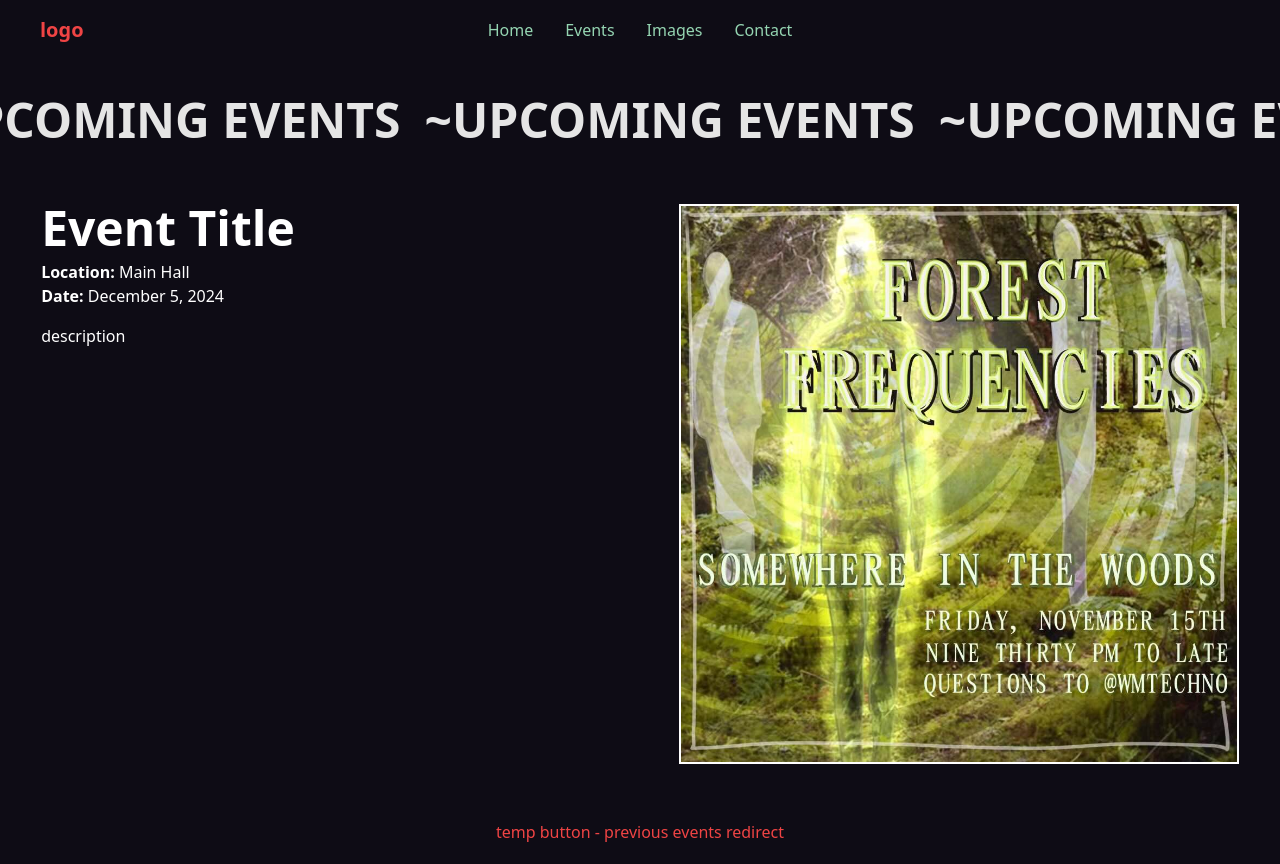
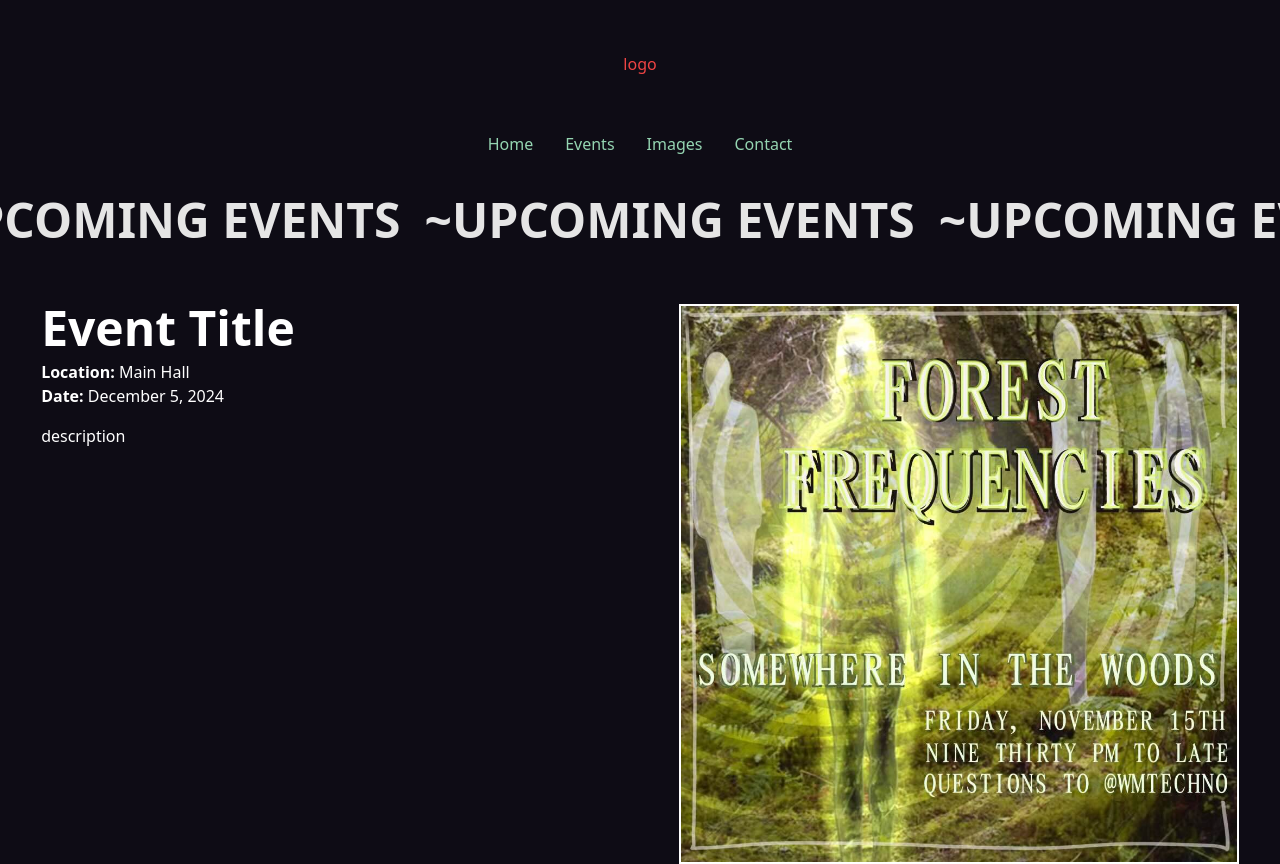
Before and after one commit to marabkhan/pink-neptune, an Astro site: page / in a window 1280 px wide. Shown: the top 864 px of the page. Built offline with nearby package versions, Linux system fonts and the light colour scheme; Astro itself is replaced by a stand-in of ours.

Commit message:
changed logo

```diff
--- a/src/pages/index.astro
+++ b/src/pages/index.astro
@@ -6,9 +6,11 @@ import { HeaderSection } from '../sections/HeaderSection';
 
 import UpcomingEvents from "~/sections/UpcomingEvents";
 import FuckThisMarquee from "~/sections/FuckThisMarquee";
+import Logo from '~/sections/logo.astro';
 ---
 
 <Layout title=".">
+    <Logo />
     <HeaderSection />
     <div class="justify-self-center">
         <FuckThisMarquee client:only="react" />
--- a/src/sections/HeaderSection.tsx
+++ b/src/sections/HeaderSection.tsx
@@ -7,7 +7,6 @@ export const HeaderSection = () => {
       <div className="static py-4 top-0 z-50 left-0 w-full bg-transperent">
         <div className="flex items-center justify-between px-5 lg:px-7.5 xl:px-10 max-lg:py-2">
           <div className="flex-shrink-0">
-            <div className="text-red-500 font-bold text-xl">logo</div>
           </div>
 
           <div className="absolute hidden md:block   left-1/2 transform -translate-x-1/2">
--- /dev/null
+++ b/src/sections/logo.astro
@@ -0,0 +1,9 @@
+---
+import image1 from '../assets/image3.jpg';
+---
+
+<div class="container mx-auto flex items-center justify-center h-32">
+    <div class="item-center text-red-500">
+        logo
+    </div>
+</div>
```
